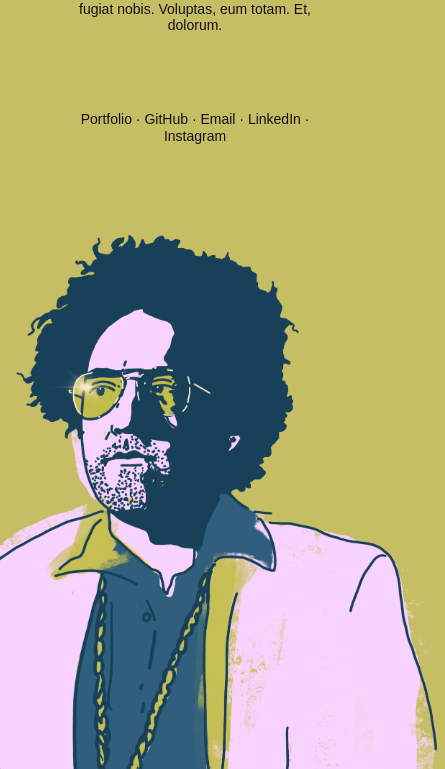
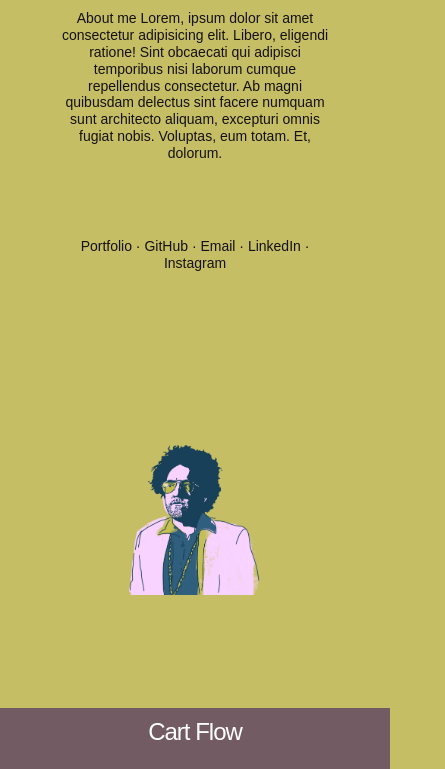
Before and after one commit to scottquintana/scottquintana.com, a plain HTML site: page index.html in a window 390 px wide. Shown: the part 136-905 px from the top of the page, 445 px wide, since content can reach past the window. Drawn offline with Linux system fonts and the light colour scheme; a web font is replaced by a local one.

Commit message:
mobile resize

```diff
--- a/css/style.css
+++ b/css/style.css
@@ -197,6 +197,10 @@ h1, h2, h3 {
       max-width: 100%;
   }
 
+  .hero-img img {
+    width: 40%;
+  }
+
   .app-img img {
       width: 40%;
   }
```
